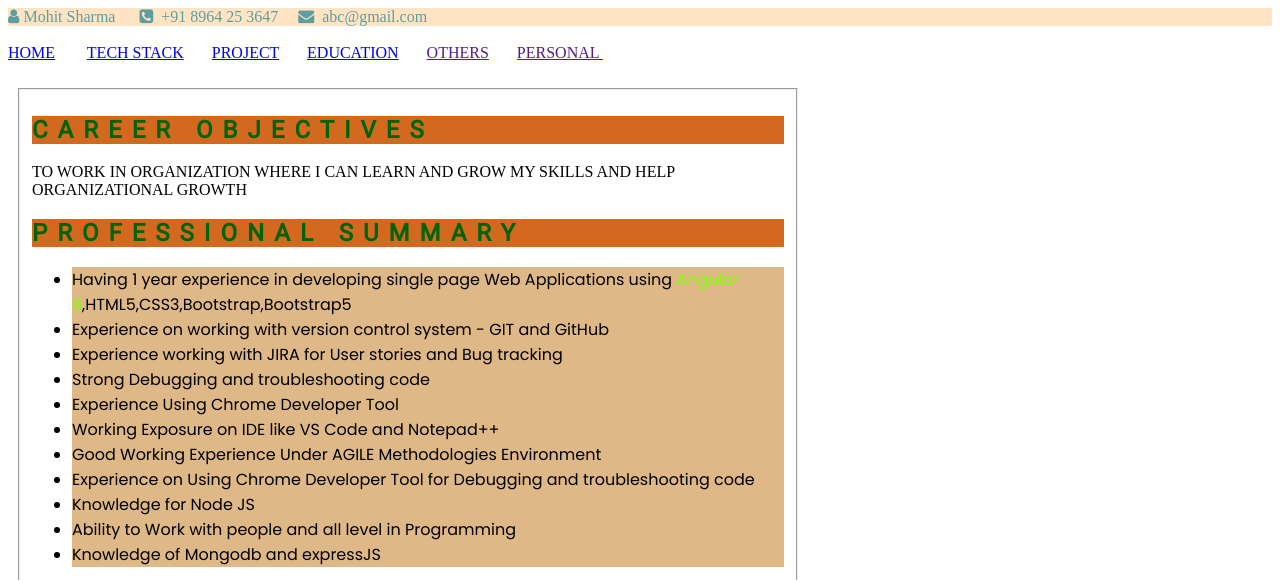
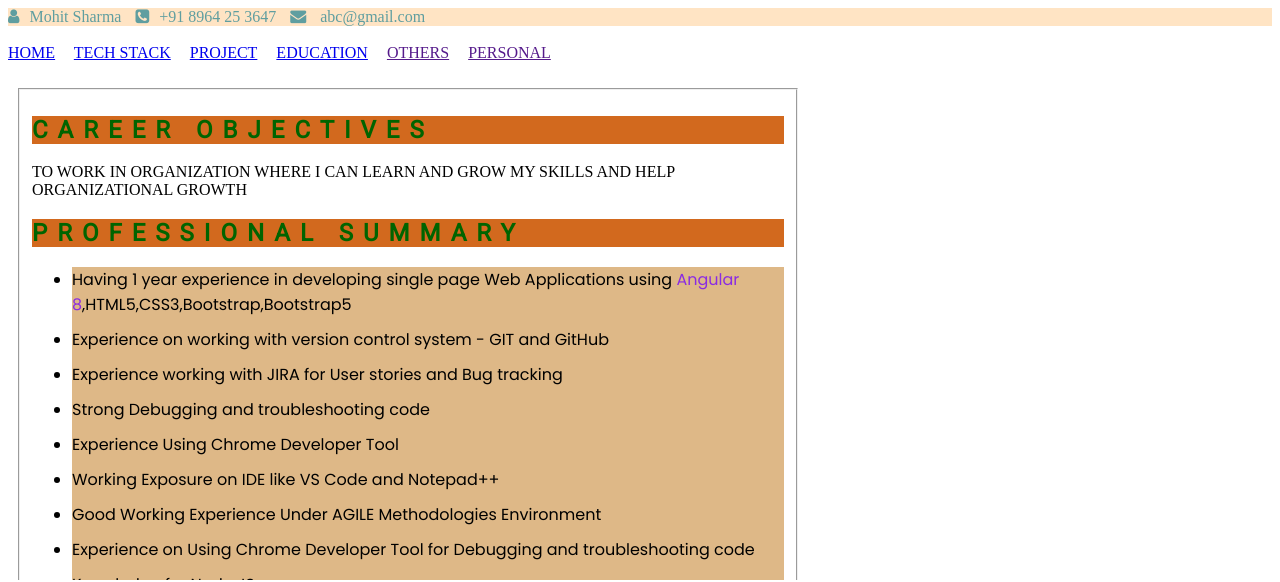
Before and after one commit to komalnkale01/MyProfile, a plain HTML site: page index.html in a window 1280 px wide. Shown: the top 582 px of the page. Drawn offline with Linux system fonts and the light colour scheme.

Commit message:
added mrigin ahnd padding
added mrigin ahnd padding

```diff
--- a/home.html
+++ b/home.html
@@ -21,11 +21,12 @@
             font-family: 'Roboto', sans-serif;
             }
         #language{
-            color:chartreuse;
+            color:blueviolet;
         }
         li{
             background-color: burlywood;
             font-family: 'Poppins', sans-serif;
+            padding-bottom: 10px;
         }
      </style>
 </head>
--- a/index.html
+++ b/index.html
@@ -12,26 +12,33 @@
              color: cadetblue;
              background-color: bisque;
            }
+        .headerIcon{
+          margin-right: 10px;
+        }
+        .menuSpace{
+          margin-right: 15px;
+        }
+
 
    </style>
   </head>
   <body>
     <!-- Header Section -->
     <header>
-        <i class="fa fa-user" aria-hidden="true"></i>&nbsp;<span>Mohit Sharma</span> &nbsp;&nbsp; &nbsp;
-        <i class="fa fa-phone-square" aria-hidden="true"> &nbsp;</i><span>+91 8964 25 3647</span>&nbsp;&nbsp; &nbsp;
-        <i class="fa fa-envelope" aria-hidden="true"></i> &nbsp;<span>abc@gmail.com</span>
+        <i class="headerIcon fa fa-user" aria-hidden="true"></i><span class="headerIcon">Mohit Sharma</span>
+        <i class="headerIcon fa fa-phone-square" aria-hidden="true"> </i><span class="headerIcon">+91 8964 25 3647</span>
+        <i class="headerIcon fa fa-envelope" aria-hidden="true"></i> <span class="headerIcon">abc@gmail.com</span>
     </header>
     <br />
 
     <!-- Navigation section  -->
     <nav>
-      <a href="home.html" target="myframe">HOME</a> &nbsp;&nbsp; &nbsp; &nbsp;
-      <a href="techStack.html" target="myframe" >TECH STACK</a> &nbsp;&nbsp;&nbsp; &nbsp;
-      <a href="ProjectDetails.html" target="myframe">PROJECT</a> &nbsp;&nbsp;&nbsp; &nbsp;
-      <a href="education.html" target="myframe">EDUCATION</a> &nbsp;&nbsp;&nbsp; &nbsp;
-      <a href="">OTHERS</a> &nbsp;&nbsp;&nbsp; &nbsp;
-      <a href="">PERSONAL </a> &nbsp;&nbsp;&nbsp; &nbsp;
+      <a class="menuSpace" href="home.html" target="myframe">HOME</a>
+      <a class="menuSpace" href="techStack.html" target="myframe" >TECH STACK</a>
+      <a class="menuSpace" href="ProjectDetails.html" target="myframe">PROJECT</a>
+      <a class="menuSpace" href="education.html" target="myframe">EDUCATION</a>
+      <a class="menuSpace" href="">OTHERS</a>
+      <a class="menuSpace" href="">PERSONAL </a>
   </nav>
   <br />
 
@@ -43,16 +50,16 @@
 
   <!-- Footer section  -->
   <footer>
-    <label for=""> <strong> Follow me </strong> </label> &nbsp; &nbsp; &nbsp;&nbsp;
+    <label for=""> <strong> Follow me </strong> </label>
     <a href="https://in.linkedin.com/">
       <i class="fa fa-2x fa-linkedin-square" aria-hidden="true"></i>
-    </a> &nbsp; &nbsp;&nbsp;&nbsp;&nbsp;
+    </a>
     <a href="https://www.google.com/">
       <i class="fa fa-2x fa-google" aria-hidden="true"></i
-    ></a>&nbsp; &nbsp;&nbsp;&nbsp;&nbsp;
+    ></a>
     <a href="https://www.instagram.com/">
       <i class="fa fa-2x fa-instagram" aria-hidden="true"></i
-    ></a>&nbsp; &nbsp;&nbsp;&nbsp;&nbsp;
+    ></a>
     <a href="https://www.facebook.com/"
       ><i class="fa fa-2x fa-facebook-official" aria-hidden="true"></i>
     </a>
```
